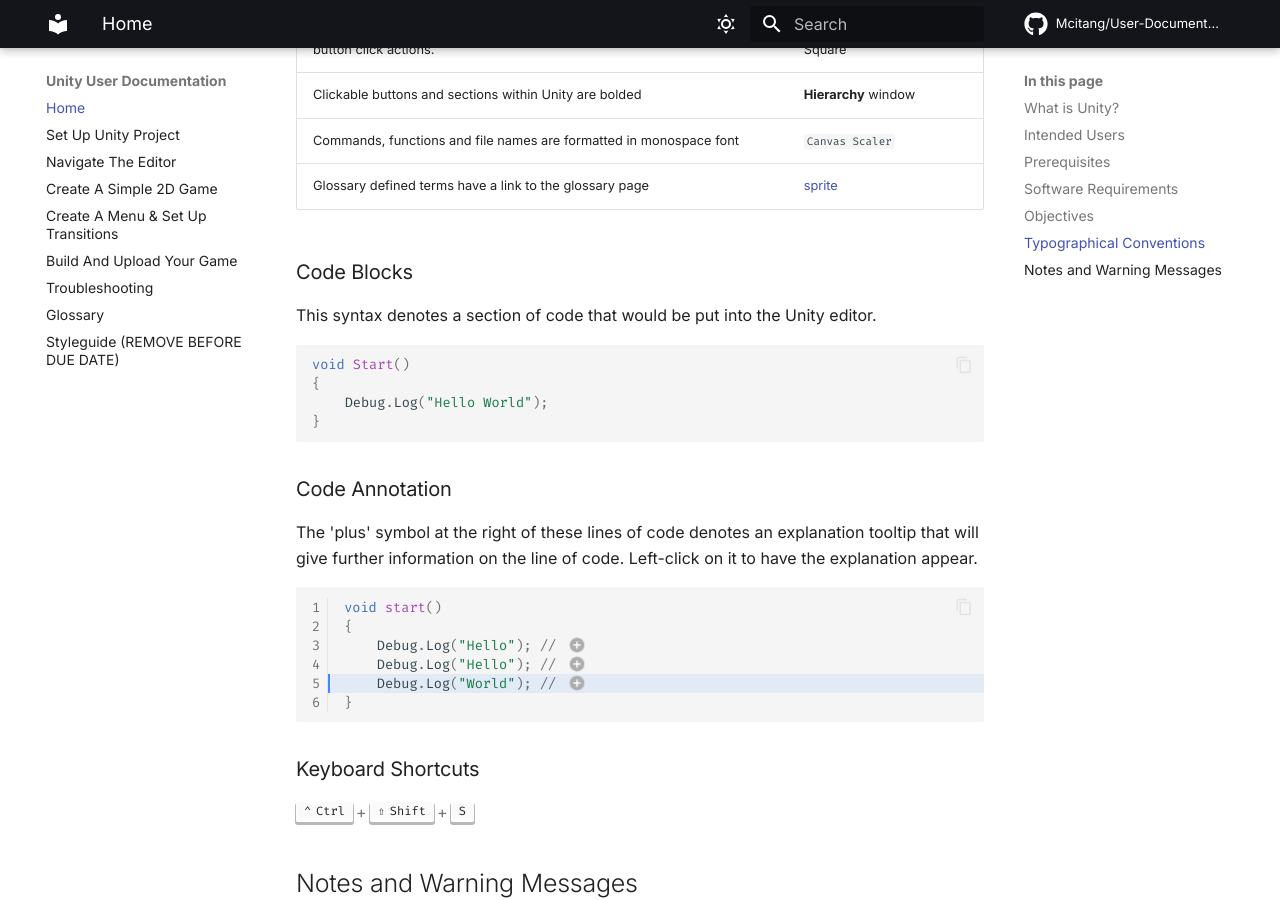
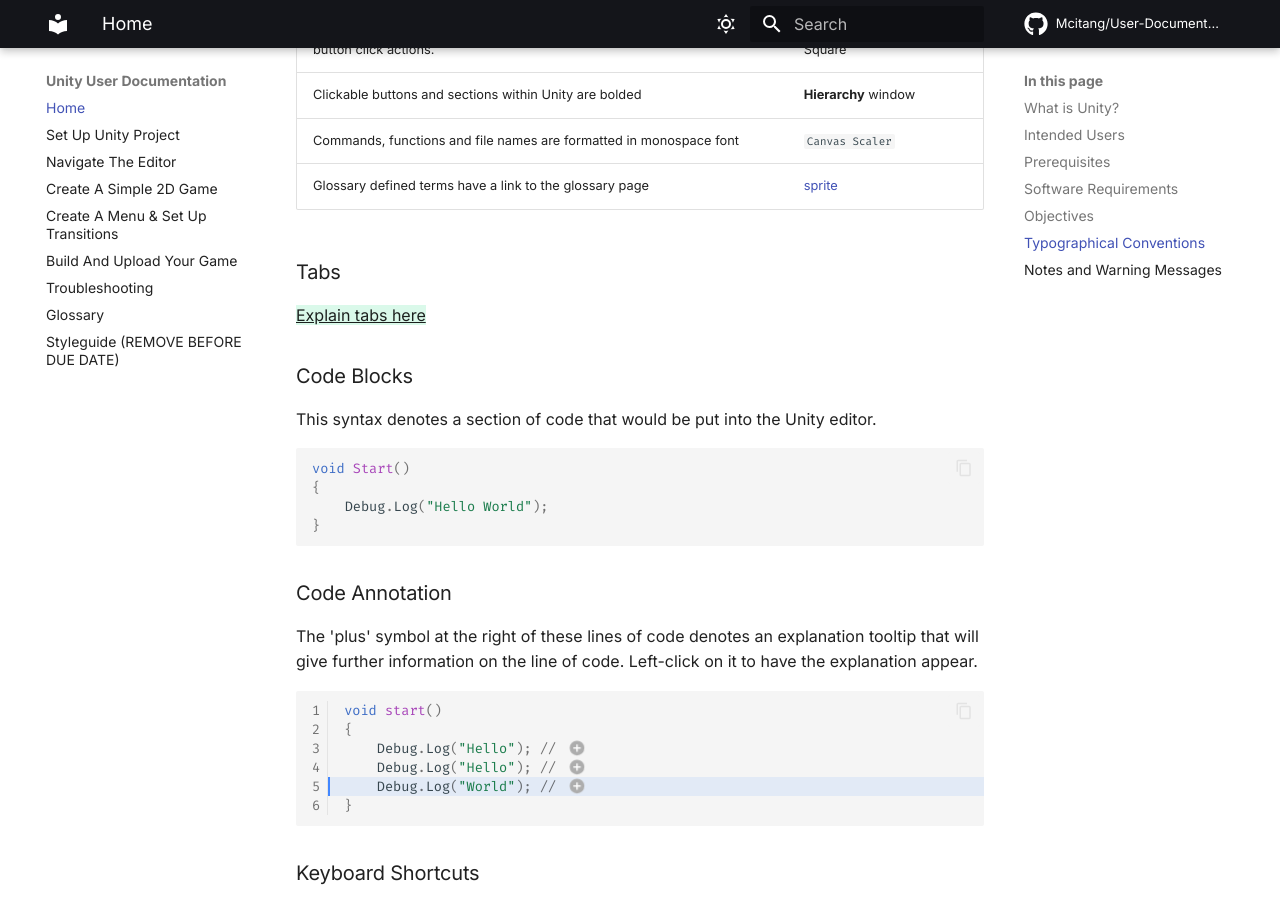
Before and after one commit to Mcitang/User-Documentation, an MkDocs documentation site: the page built from docs/index.md, in a window 1280 px wide and 900 px high, scrolled down 1714 px. Built offline with MkDocs 1.6.1 and Material for MkDocs 9.7.7, drawn with Linux system fonts in a browser that asks for light colours; emoji names are drawn with the system emoji font; comment, search, counter and statistics services are not loaded.

Commit message:
Add reminder to explain tabs

```diff
--- a/docs/index.md
+++ b/docs/index.md
@@ -46,6 +46,10 @@
 | Clickable buttons and sections within Unity are bolded |    **Hierarchy** window |
 | Commands, functions and file names are formatted in monospace font | `Canvas Scaler` |
 | Glossary defined terms have a link to the glossary page | [sprite] [sprite-glossary] |
+
+### Tabs
+
+{++Explain tabs here++}
 
 ### Code Blocks
 This syntax denotes a section of code that would be put into the Unity editor.
```
